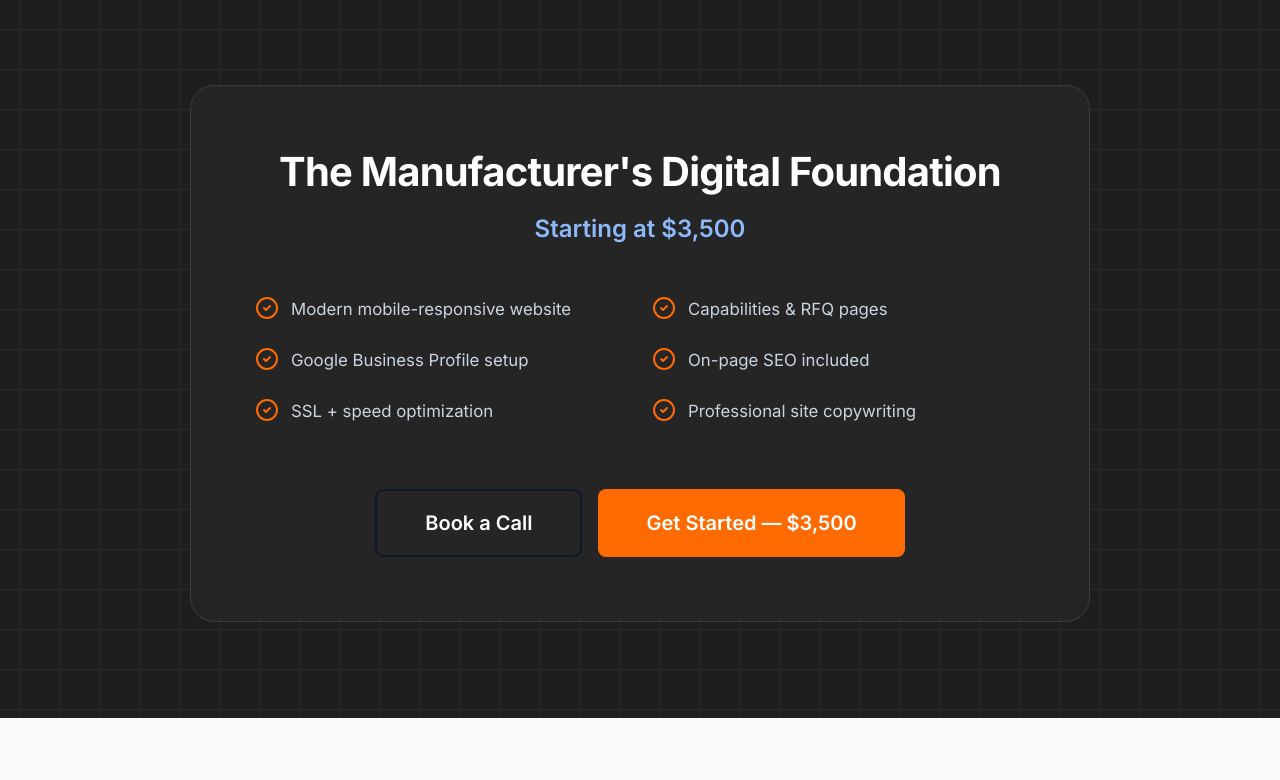
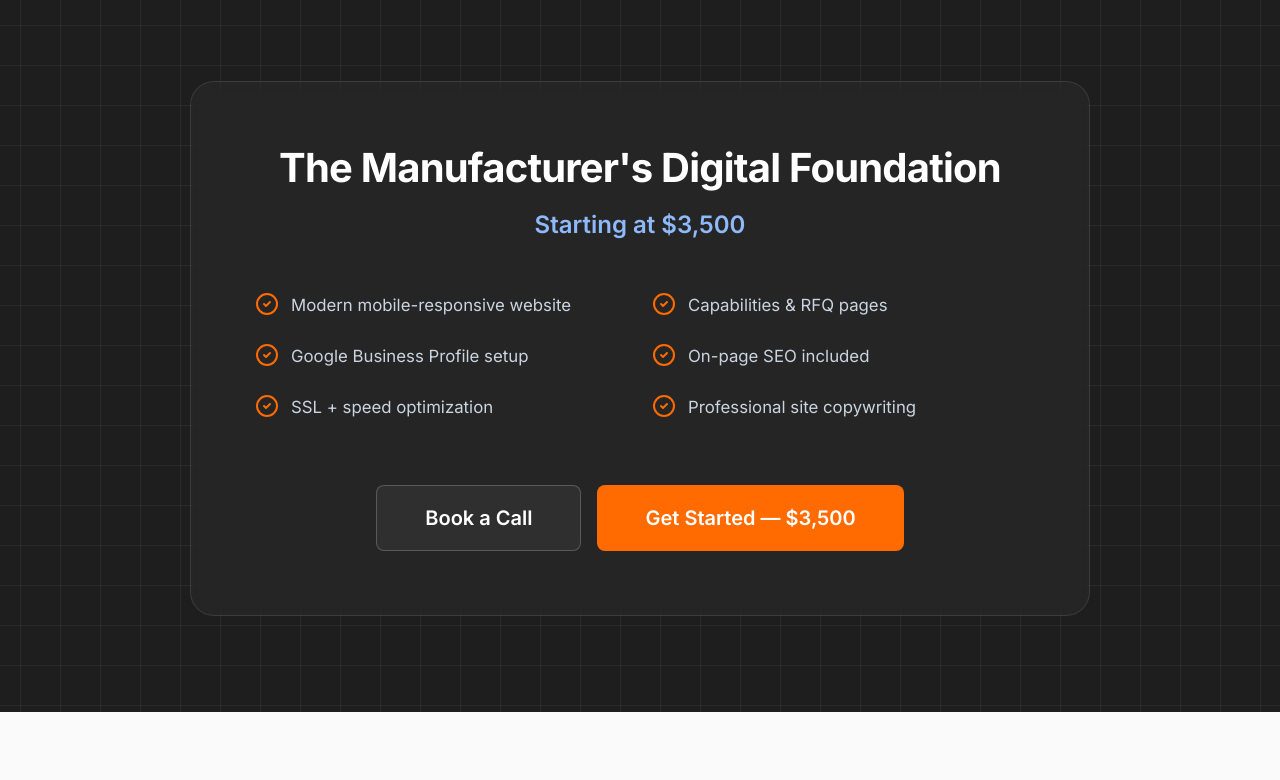
Before and after one commit to makerworkflows/makerwebstudios, a React (Vite) app: page / in a window 1280 px wide. Shown: the part 2000-2780 px from the top of the page. Built offline with nearby package versions, Linux system fonts and the light colour scheme.

Commit message:
fix: improve Book a Call button visibility across themes

```diff
--- a/src/components/Layout.jsx
+++ b/src/components/Layout.jsx
@@ -195,10 +195,6 @@ const Layout = ({ children }) => {
                 <a
                   href="#contact"
                   className="btn btn-transparent"
-                  style={{
-                    color: "var(--clean-white)",
-                    borderColor: "var(--clean-white)",
-                  }}
                 >
                   Book a Call
                 </a>
--- a/src/index.css
+++ b/src/index.css
@@ -147,14 +147,29 @@ a:hover {
 }
 
 .btn-transparent {
-  background-color: transparent;
+  background-color: rgba(255, 107, 0, 0.05);
   color: var(--text-dark);
-  border: 2px solid var(--text-dark);
+  border: 1px solid var(--border-color);
 }
 
 .btn-transparent:hover {
-  background-color: var(--text-dark);
+  background-color: rgba(255, 107, 0, 0.1);
+  color: var(--industrial-orange);
+  border-color: var(--industrial-orange);
+}
+
+[data-theme='dark'] .btn-transparent,
+.dark-section .btn-transparent {
+  background-color: rgba(255, 255, 255, 0.05);
   color: var(--clean-white);
+  border: 1px solid rgba(255, 255, 255, 0.2);
+}
+
+[data-theme='dark'] .btn-transparent:hover,
+.dark-section .btn-transparent:hover {
+  background-color: rgba(255, 255, 255, 0.1);
+  color: var(--industrial-orange);
+  border-color: var(--industrial-orange);
 }
 
 /* UI Structure Utilities */
--- a/src/pages/Home.jsx
+++ b/src/pages/Home.jsx
@@ -129,7 +129,7 @@ const Home = () => {
             </ul>
 
             <div style={{ display: 'flex', gap: '1rem', justifyContent: 'center', flexWrap: 'wrap' }}>
-              <a href="#contact" className="btn btn-transparent" style={{ padding: '1rem 3rem', fontSize: '1.25rem', color: 'var(--clean-white)' }}>
+              <a href="#contact" className="btn btn-transparent" style={{ padding: '1rem 3rem', fontSize: '1.25rem' }}>
                 Book a Call
               </a>
               <a href="https://buy.stripe.com/00wcN497hb25dXtfLJ87K01" target="_blank" rel="noopener noreferrer" className="btn btn-primary" style={{ padding: '1rem 3rem', fontSize: '1.25rem' }}>
```
